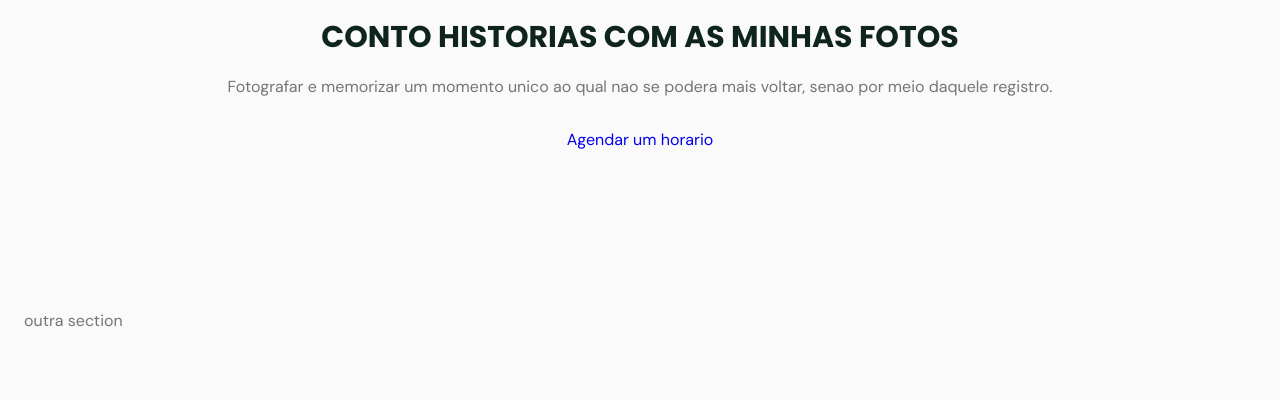
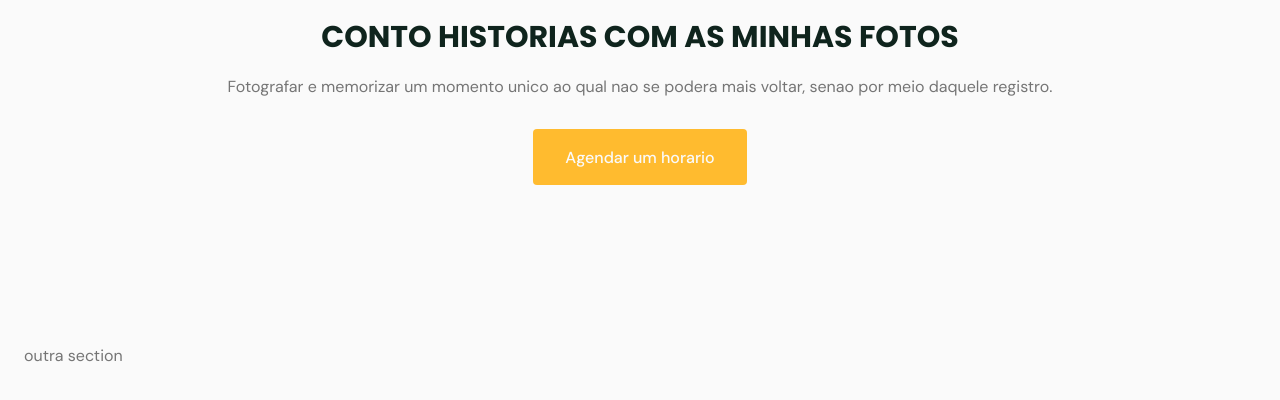
Before and after one commit to KDebique/KethelenPhotos, a plain HTML site: page index.html in a window 1280 px wide. Shown: the part 1167-1567 px from the top of the page. Drawn offline with Linux system fonts and the light colour scheme.

Commit message:
Add files via upload

```diff
--- a/style.css
+++ b/style.css
@@ -42,7 +42,15 @@ h1 {
   -webkit-font-smoothing: auto;
 }
 
-.Buton{
+.button{
+background-color:#ffbb2f;
+color: var(--text-color-light);
+height: 3.5rem;
+display: inline-flex;
+align-items: center;
+padding: 0 2rem;
+border-radius: 0.25rem ;
+font: 500 1rem 'DM sans', sans-serif;
 }
 
 /* LAYOUT */
```
